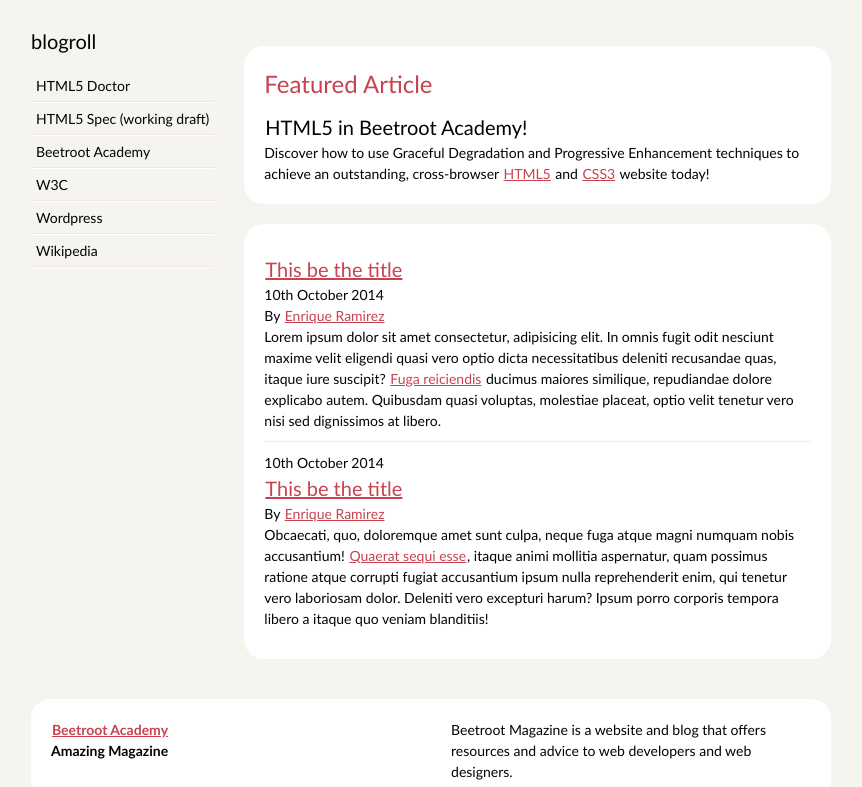
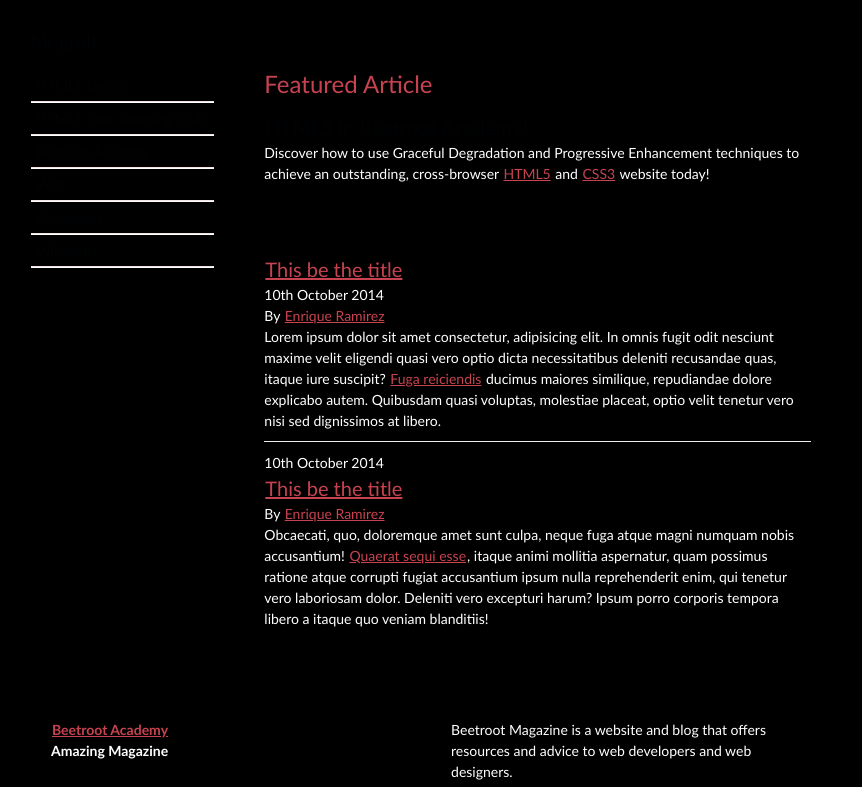
Before and after one commit to maksym-rakomin/class-html5-smash, a plain HTML site: page index.html in a window 1280 px wide. Shown: the part 164-951 px from the top of the page, without its empty margins (209-1071 px from the left). Drawn offline with Linux system fonts and the light colour scheme.

Commit message:
Изменения для теста git

```diff
--- a/css/style.css
+++ b/css/style.css
@@ -2,9 +2,9 @@
     box-sizing: border-box;
 }
 body{
-    background: #f5f4ef;
+    background: #000;
     font-family: "Trebuchet MS", Trebuchet, "Lucida Sans Unicode", "Lucida Grande", "Lucida Sans", Arial, sans-serif;
-    color: #000305;
+    color: #fff;
     font-size: 14px;
     line-height: 1.5;
 }
@@ -26,7 +26,7 @@ a:active {
     text-decoration: none;
 }
 section {
-    background-color: #fff;
+    background-color: #000;
     border-radius: 20px;
     padding: 20px;
     margin: 20px 0;
```
